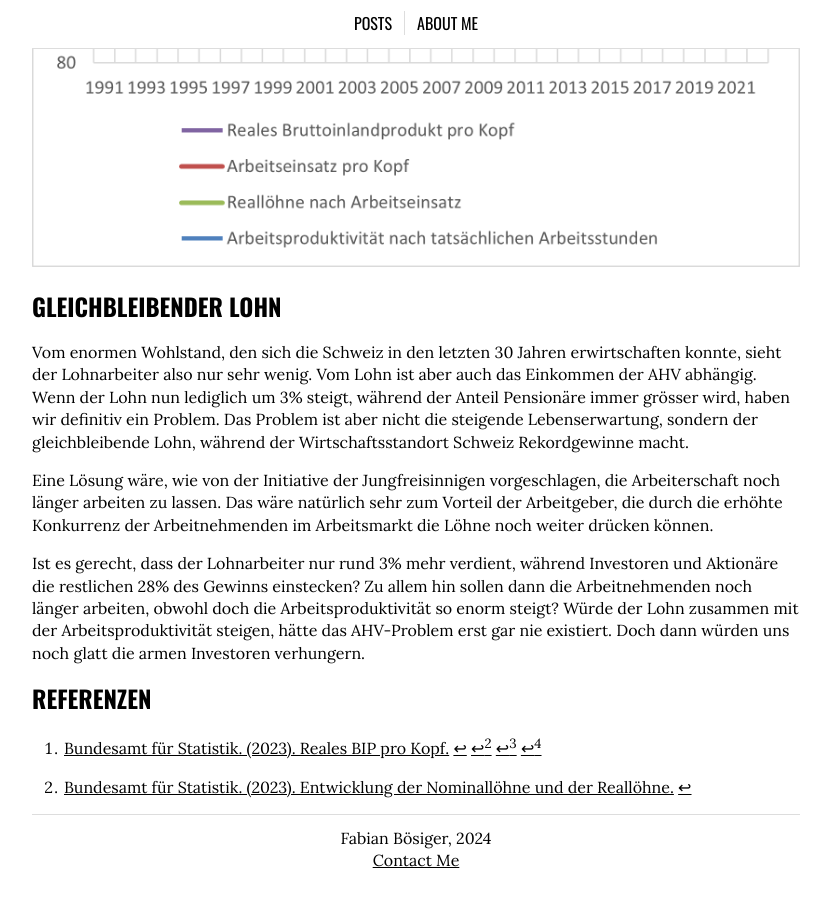
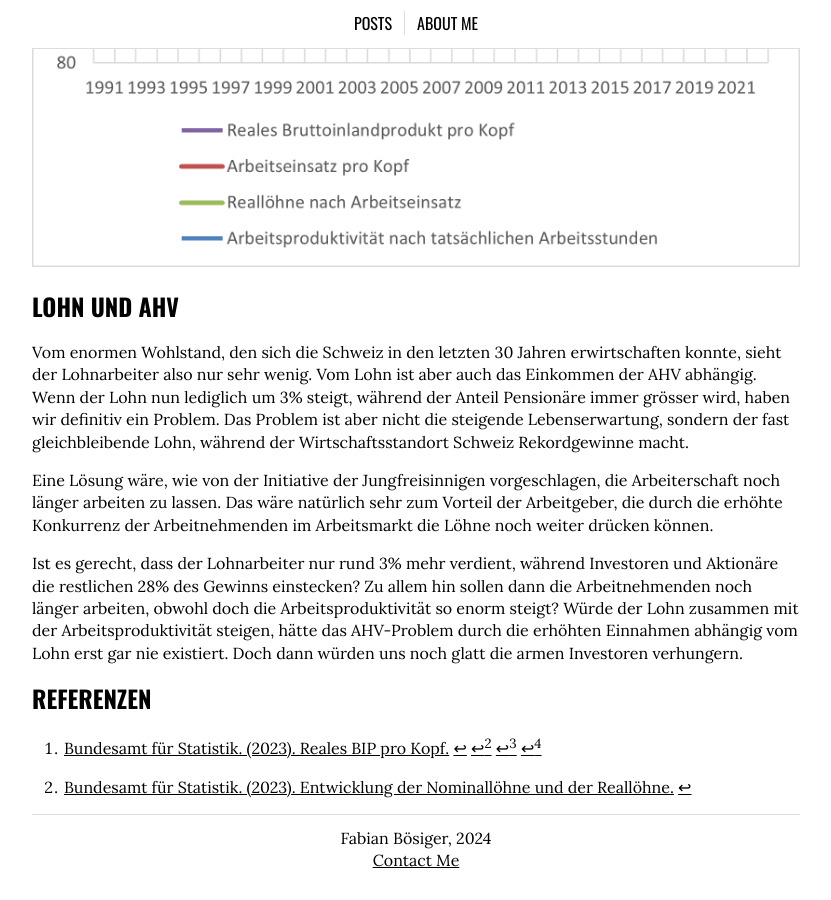
Before and after one commit to fabianboesiger/fabianboesiger.github.io, a Jekyll site: the page built from _posts/2024-02-18-ahv.md, in a window 1280 px wide and 900 px high, scrolled down 2159 px. Shown: the whole window, without its empty margins (224-1055 px from the left). Built offline with Jekyll 4.4.1, drawn with Linux system fonts in a browser that asks for light colours; some of the changed text lies outside the part shown.

Commit message:
Update 2024-02-18-ahv.md

```diff
--- a/_posts/2024-02-18-ahv.md
+++ b/_posts/2024-02-18-ahv.md
@@ -33,15 +33,15 @@ berechnet werden, welches in den letzten 30 Jahren um stolze 31% gestiegen ist.[
 
 Doch wer ist "uns"? Denn obwohl das Bruttoinlandprodukt dank der steigenden Arbeitsproduktivität so enorm gestiegen ist,
 sieht der durchschnittliche Arbeiter nur wenig von diesem Gewinn. Denn der Reallohn, angepasst an den sinkenden Arbeitseinsatz,
-stieg in derselben Zeit nur gerade mal 3% (grün).[^2] Das ist nicht mal ein Zehntel vom Anstieg des Bruttoinlandprodukts!
+stieg in derselben Zeit nur gerade mal um 3% (grün).[^2] Das ist nicht mal ein Zehntel vom Anstieg des Bruttoinlandprodukts!
 
 ![](/public/media/posts/ahv/diagram2.png)
 
-## Gleichbleibender Lohn
+## Lohn und AHV
 
 Vom enormen Wohlstand, den sich die Schweiz in den letzten 30 Jahren erwirtschaften konnte, sieht der Lohnarbeiter also nur sehr wenig.
 Vom Lohn ist aber auch das Einkommen der AHV abhängig. Wenn der Lohn nun lediglich um 3% steigt, während der Anteil Pensionäre immer grösser wird,
-haben wir definitiv ein Problem. Das Problem ist aber nicht die steigende Lebenserwartung, sondern der gleichbleibende Lohn, während
+haben wir definitiv ein Problem. Das Problem ist aber nicht die steigende Lebenserwartung, sondern der fast gleichbleibende Lohn, während
 der Wirtschaftsstandort Schweiz Rekordgewinne macht.
 
 Eine Lösung wäre, wie von der Initiative der Jungfreisinnigen vorgeschlagen, die Arbeiterschaft noch länger arbeiten zu lassen.
@@ -49,7 +49,7 @@ Das wäre natürlich sehr zum Vorteil der Arbeitgeber, die durch die erhöhte Ko
 
 Ist es gerecht, dass der Lohnarbeiter nur rund 3% mehr verdient, während Investoren und Aktionäre die restlichen 28% des Gewinns einstecken?
 Zu allem hin sollen dann die Arbeitnehmenden noch länger arbeiten, obwohl doch die Arbeitsproduktivität so enorm steigt?
-Würde der Lohn zusammen mit der Arbeitsproduktivität steigen, hätte das AHV-Problem erst gar nie existiert.
+Würde der Lohn zusammen mit der Arbeitsproduktivität steigen, hätte das AHV-Problem durch die erhöhten Einnahmen abhängig vom Lohn erst gar nie existiert.
 Doch dann würden uns noch glatt die armen Investoren verhungern.
 
 ## Referenzen
```
